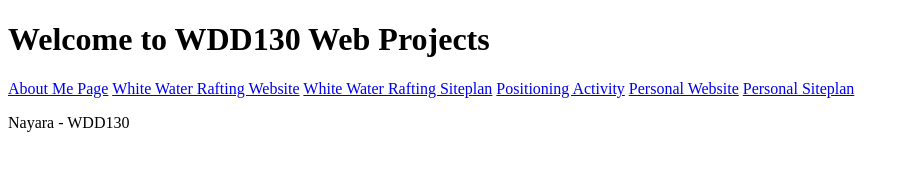
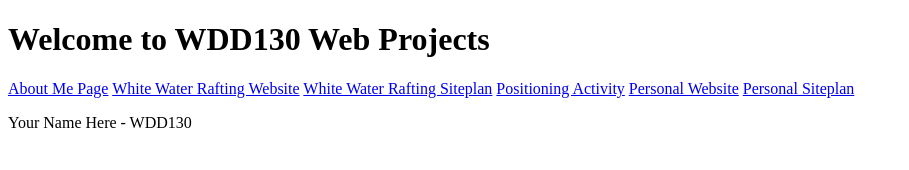
Before and after one commit to NayaraMN/wdd130, a plain HTML site: page index.html in a window 1280 px wide. Shown: the whole page, without its empty margins (0-909 px from the left). Drawn offline with Linux system fonts and the light colour scheme.

Commit message:
edited a paragraph

```diff
--- a/index.html
+++ b/index.html
@@ -17,6 +17,6 @@
             <a href="#">Personal Website</a>
             <a href="#">Personal Siteplan</a>
         </nav>
-        <p>Nayara - WDD130</p>
+        <p>Your Name Here - WDD130</p>
     </body>
 </html>
```
